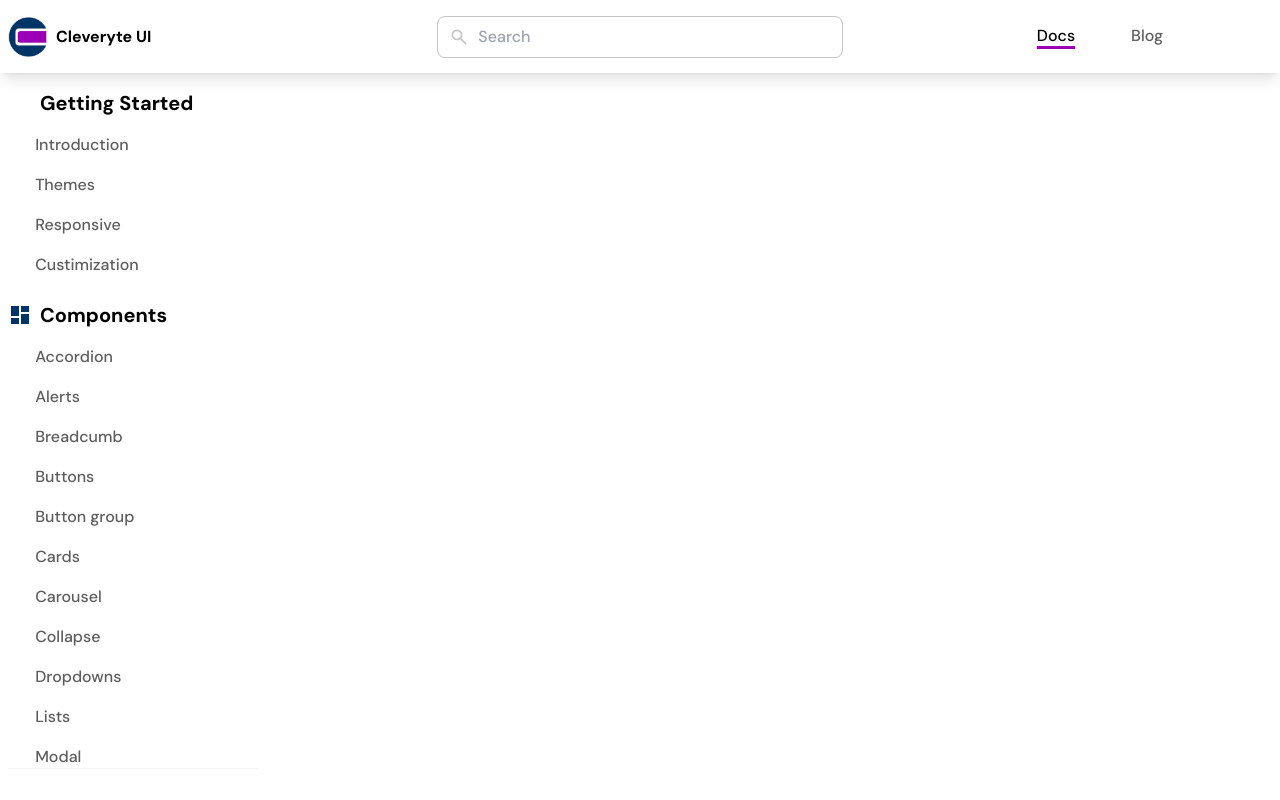
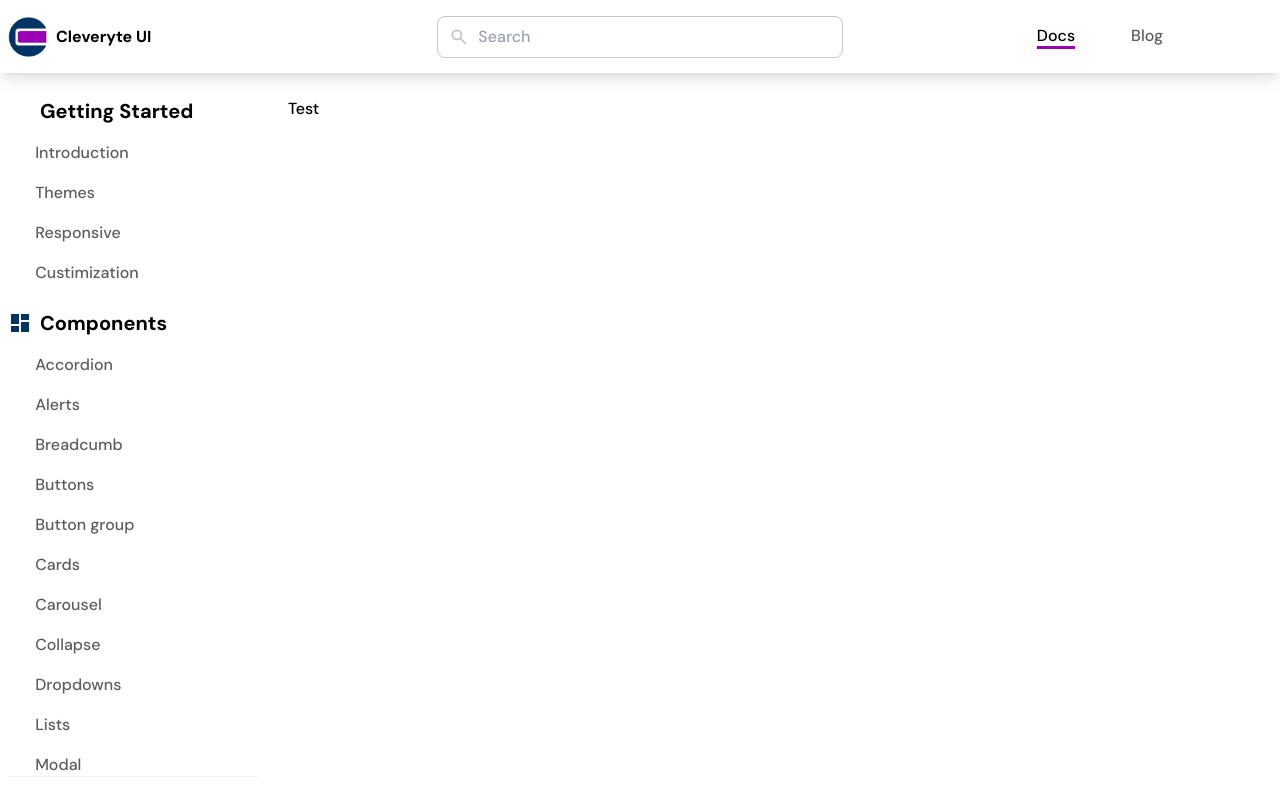
Before and after one commit to Cleveryte/cleveryte-ui, a React (Vite) app: page / in a window 1280 px wide. Built offline with nearby package versions, Linux system fonts and the light colour scheme; some icons are missing.

Commit message:
Content with sidebar

```diff
--- a/src/App.jsx
+++ b/src/App.jsx
@@ -1,6 +1,6 @@
 import './App.css'
 import Header from './components/Header'
-import DocumentationView from './views/DocumentationView';
+import Introduction from './views/Docs/Introduction';
 import BlogView from './views/BlogView';
 import BlogPostView from './views/BlogPostView';
 import { BrowserRouter as BrowserRouter, Routes, Route } from "react-router-dom";
@@ -12,7 +12,7 @@ function App() {
       <BrowserRouter>
         <Header />
         <Routes>
-          <Route path="/" element={<DocumentationView />} />
+          <Route path="/" element={<Introduction />} />
           <Route path="/blog" element={<BlogView />} />
           <Route path="/blog/:id" element={<BlogPostView />} />
         </Routes>
--- a/src/components/SideBar.jsx
+++ b/src/components/SideBar.jsx
@@ -1,4 +1,3 @@
-import React from 'react'
 import { useState } from 'react';
 import { Icon } from '@iconify/react';
 
@@ -11,11 +10,14 @@ const toggleSideBar = () =>{
 }
 
   return (
-    <div className='container flex'>
+    <div>
+        <div className='flex absolute mx-2 right-0'>
+                <Icon className={`${mobileSideBar ? 'hidden' : 'block md:hidden'} text-4xl opacity-25`} icon="gg:close-r" onClick={toggleSideBar} color='#5d5d5d' />
+        </div>
          <div className='block md:hidden'>
                 <Icon className={`${mobileSideBar ? '' : 'hidden'} text-3xl text-[#003466] rounded-lg m-0 w-[30px] h-[30px]`} onClick={toggleSideBar} icon="lucide:panel-left" />
             </div>
-        <aside className={`${mobileSideBar ? "hidden md:block" : ""} h-[85vh] w-[250px] overflow-auto border-b border-b-gray-100`}>
+        <aside className={`${mobileSideBar ? "hidden md:block" : ""} h-[85vh] w-[250px] mt-2 overflow-auto border-b border-b-gray-100`}>
             <nav>
                 <ul className=''>
                     <div className='flex items-center gap-2'>
@@ -60,9 +62,7 @@ const toggleSideBar = () =>{
                 </ul>
             </nav>
         </aside>
-        <div className='flex justify-end mx-2'>
-                <Icon className={`${mobileSideBar ? 'hidden' : 'block md:hidden'} text-4xl opacity-25`} icon="gg:close-r" onClick={toggleSideBar} color='#5d5d5d' />
-            </div>
+
     </div>
   )
 }
--- /dev/null
+++ b/src/views/Docs/Introduction.jsx
@@ -0,0 +1,14 @@
+import SideBar from "../../components/SideBar";
+
+export default function Introduction() {
+  return (
+    <main className="container px-2 py-4">
+        <div className="grid grid-cols-1 md:grid-cols-[280px_70%]">
+            <SideBar/>
+            <div className="content mt-2">
+                Test
+            </div>
+        </div>
+    </main>
+  )
+}
```
